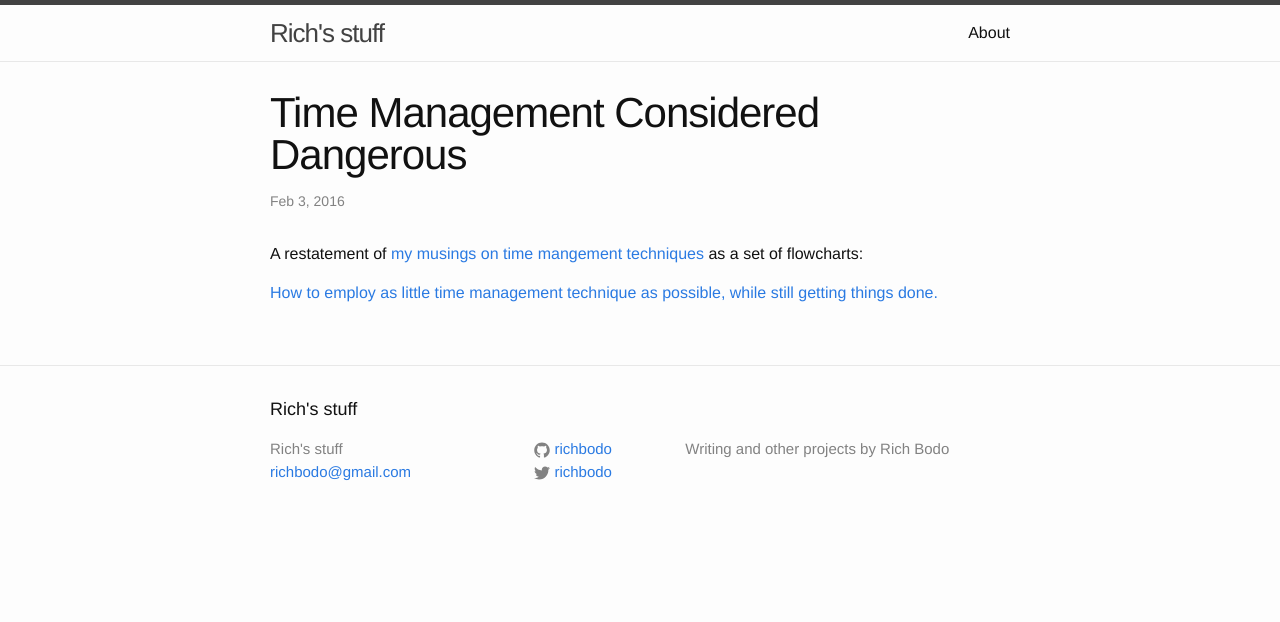
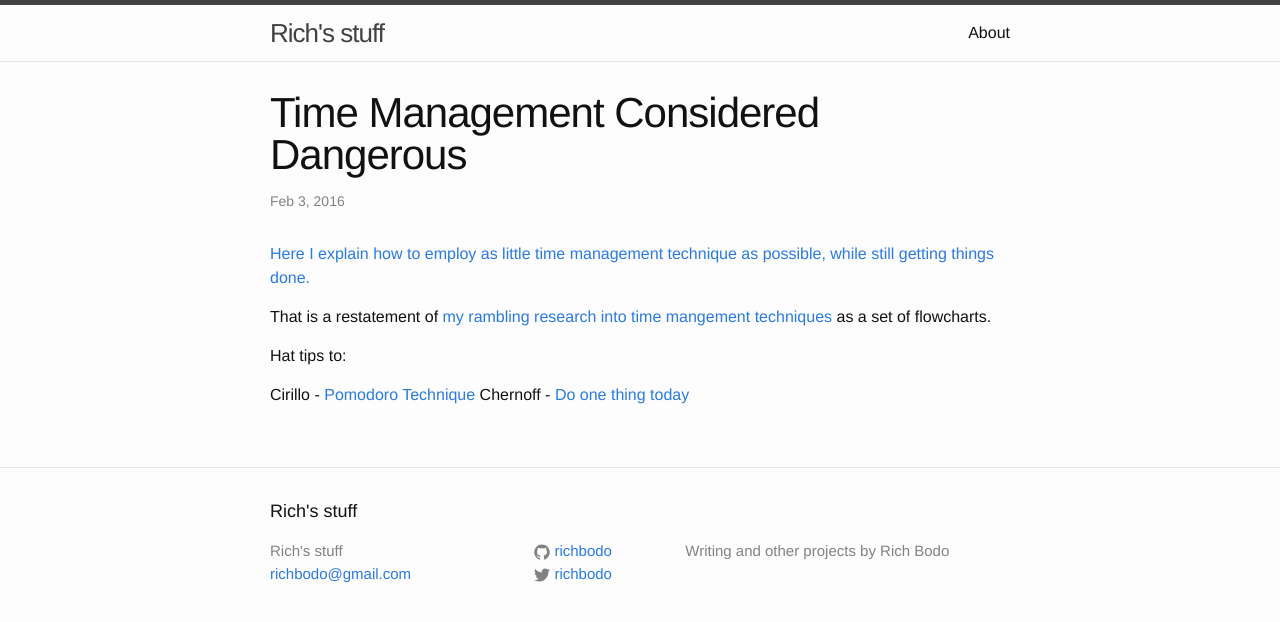
Before and after one commit to richbodo/richbodo.github.io, a Jekyll site: the page built from _posts/2016-02-02-tmcd.markdown, in a window 1280 px wide. Shown: the top 622 px of the page. Built offline with Jekyll 4.4.1, drawn with Linux system fonts in a browser that asks for light colours.

Commit message:
add hat tips

```diff
--- a/_posts/2016-02-02-tmcd.markdown
+++ b/_posts/2016-02-02-tmcd.markdown
@@ -5,6 +5,11 @@ date:   Tue Feb  2 20:11:52 PST 2016
 categories: time-management productivity non-fiction
 ---
 
-A restatement of [my musings on time mangement techniques](http://richbodo.pbworks.com/w/page/98076354/Pomodoro-ish%20Technique) as a set of flowcharts:
+[Here I explain how to employ as little time management technique as possible, while still getting things done.](/tmcd/tm-troubleshooting.html)
 
-[How to employ as little time management technique as possible, while still getting things done.](/tmcd/tm-troubleshooting.html)
+That is a restatement of [my rambling research into time mangement techniques](http://richbodo.pbworks.com/w/page/98076354/Pomodoro-ish%20Technique) as a set of flowcharts.
+
+Hat tips to:
+
+Cirillo - [Pomodoro Technique](http://pomodorotechnique.com/)
+Chernoff - [Do one thing today](http://www.marcandangel.com/2009/03/19/i-will-do-one-thing-today-to-do-list/)
```
